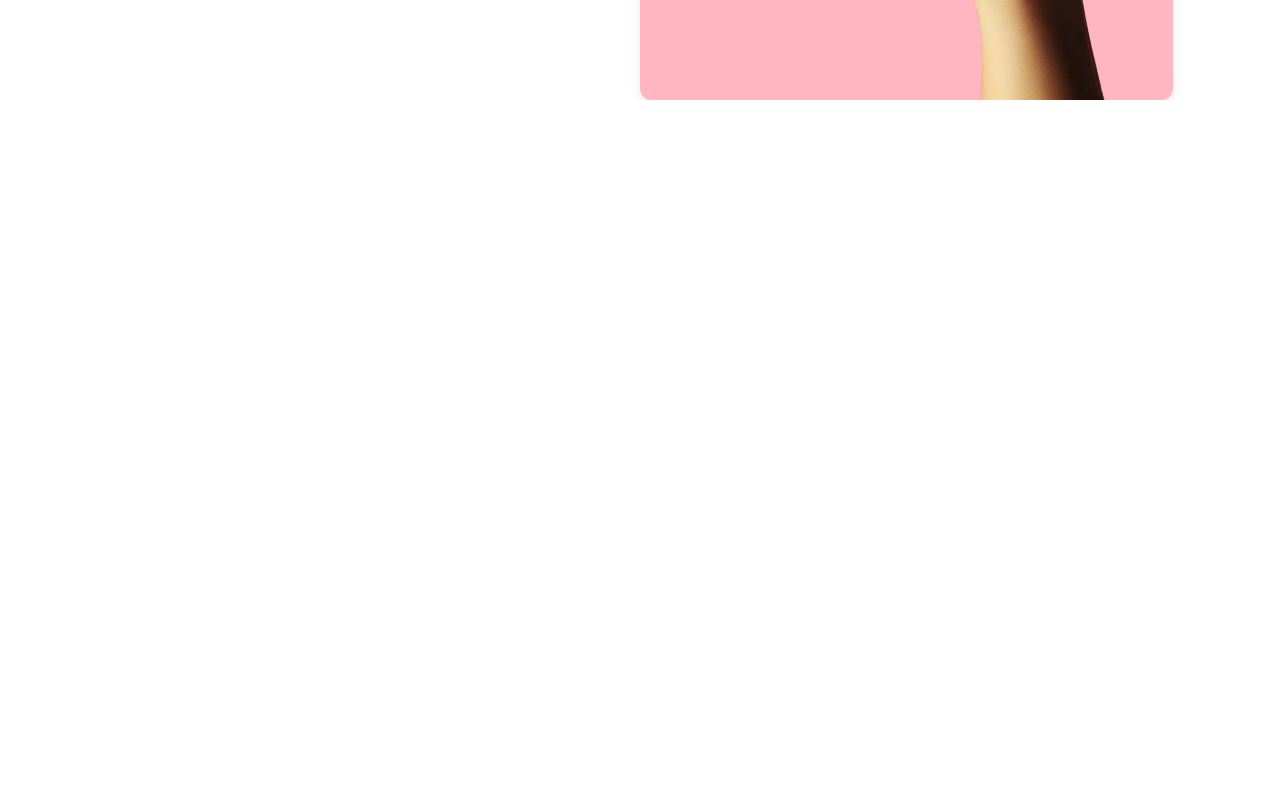
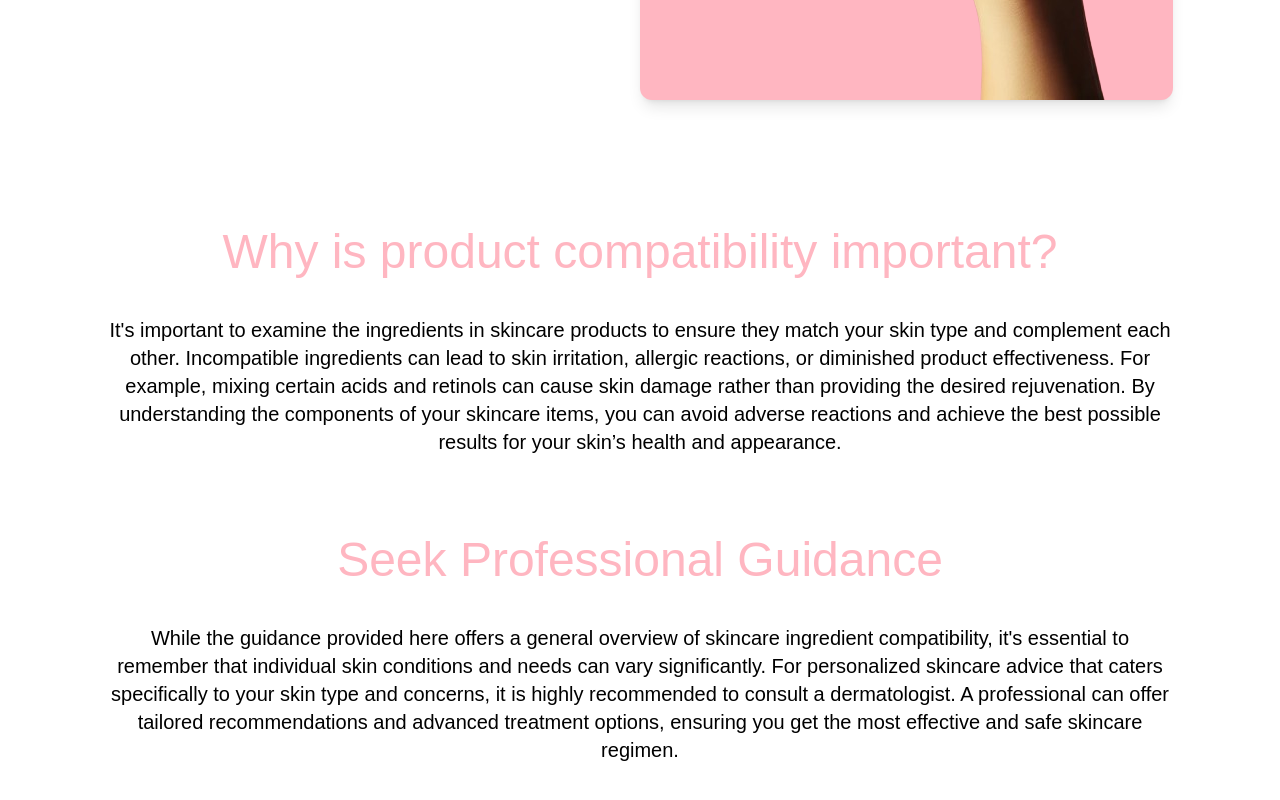
Before and after one commit to giadaunger/MixSkincareFrontend, a React (Vite) app: page / in a window 1280 px wide. Shown: the part 720-1520 px from the top of the page. Before the commit the page ends 820 px from the top, so only its background shows below. Built offline with nearby package versions, Linux system fonts and the light colour scheme; a web font is replaced by a local one.

Commit message:
Added some text

```diff
--- a/src/pages/Home.jsx
+++ b/src/pages/Home.jsx
@@ -2,7 +2,8 @@ import React from "react";
 
 function Home() {
   return (
-    <div className="relative flex justify-end w-5/6 mx-auto">
+    <div>
+      <div className="relative flex justify-end w-5/6 mx-auto mb-32">
         <div className="absolute left-0 z-20 ml-6 sm:ml-12 mt-36 lg:w-2/3">
           <h1 className="text-4xl min-[500px]:text-5xl md:text-6xl mb-4 min-[500px]:mb-10">
             Instantly Check Skincare Product Compatibility
@@ -24,6 +25,35 @@ function Home() {
           />
         </div>
       </div>
+      <div className="w-5/6 justify-center mx-auto">
+        <h2 className="text-center text-[#ffb6c1] text-3xl sm:text-5xl mb-10">
+          Why is product compatibility important?
+        </h2>
+        <p className="text-center text-xl mb-20">
+          It's important to examine the ingredients in skincare products to
+          ensure they match your skin type and complement each other.
+          Incompatible ingredients can lead to skin irritation, allergic
+          reactions, or diminished product effectiveness. For example, mixing
+          certain acids and retinols can cause skin damage rather than providing
+          the desired rejuvenation. By understanding the components of your
+          skincare items, you can avoid adverse reactions and achieve the best
+          possible results for your skin’s health and appearance.
+        </p>
+        <h2 className="text-center text-[#ffb6c1] text-3xl sm:text-5xl mb-10">
+          Seek Professional Guidance
+        </h2>
+        <p className="text-center text-xl mb-32">
+          While the guidance provided here offers a general overview of skincare
+          ingredient compatibility, it's essential to remember that individual
+          skin conditions and needs can vary significantly. For personalized
+          skincare advice that caters specifically to your skin type and
+          concerns, it is highly recommended to consult a dermatologist. A
+          professional can offer tailored recommendations and advanced treatment
+          options, ensuring you get the most effective and safe skincare
+          regimen.
+        </p>
+      </div>
+    </div>
   );
 }
 
```
Lines whose indentation alone changed are shown as unchanged.
